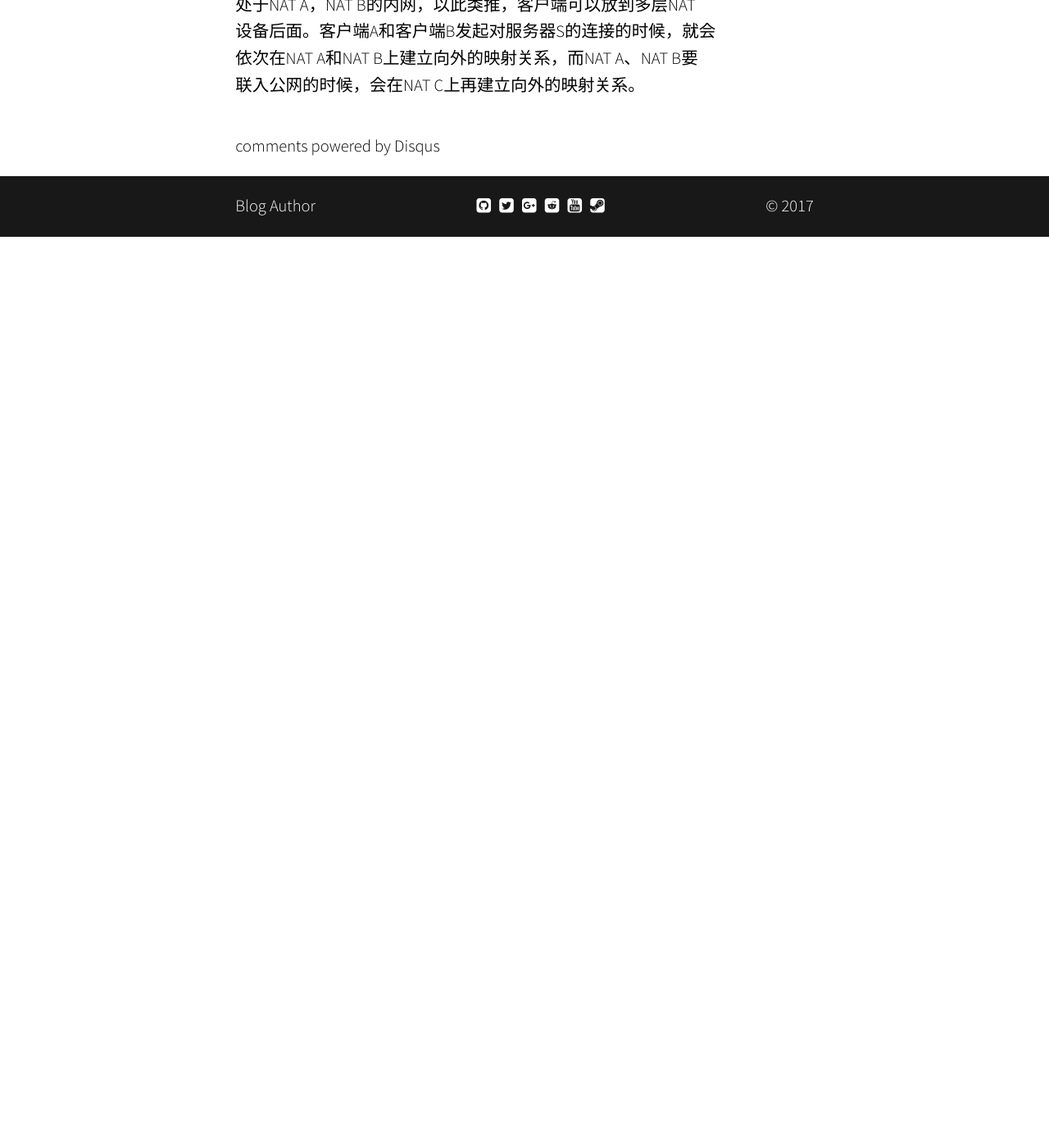
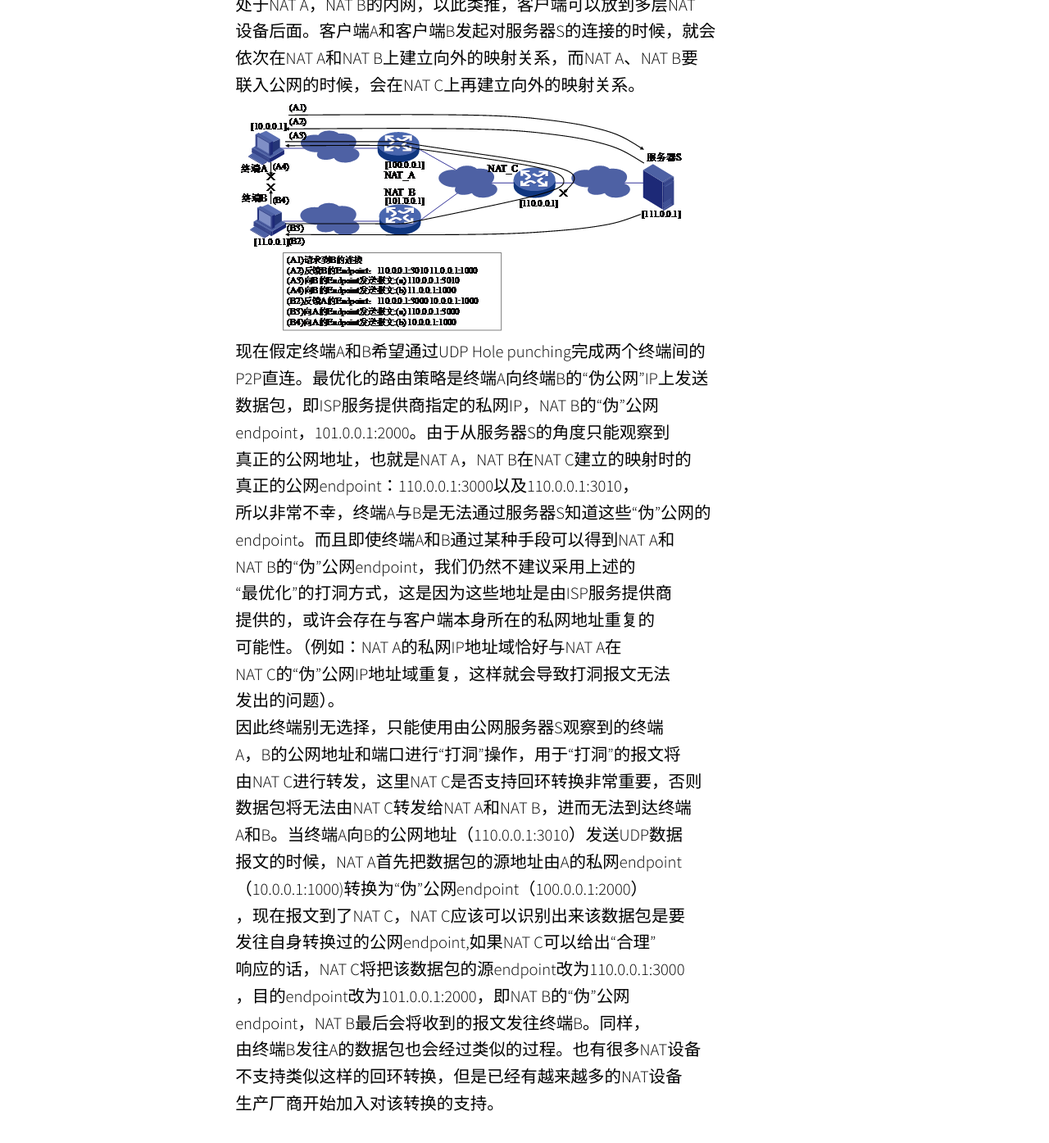
Before and after one commit to lxlenovostar/lix_blog, a Jekyll site: the page built from _posts/2017-08-03-udp-hole-punching.md, in a window 1280 px wide and 1400 px high, scrolled down 4840 px. Shown: the top 1395 px of the window at 82% size. Built offline with Jekyll 4.4.1, drawn with Linux system fonts in a browser that asks for light colours; nearby versions of some CDN libraries; some web fonts are replaced; comment, search, counter and statistics services are not loaded; before the commit the page ends 5129 px from its top, so only the background shows below that.

Commit message:
1.add udp hole punching

```diff
--- a/_posts/2017-08-03-udp-hole-punching.md
+++ b/_posts/2017-08-03-udp-hole-punching.md
@@ -109,3 +109,33 @@ IP地址的设备，而NAT A和NAT B所使用的“公网”IP地址，实际上
 设备后面。客户端A和客户端B发起对服务器S的连接的时候，就会
 依次在NAT A和NAT B上建立向外的映射关系，而NAT A、NAT B要
 联入公网的时候，会在NAT C上再建立向外的映射关系。
+![](https://raw.githubusercontent.com/lxlenovostar/lix_blog/gh-pages/images/2017-08-03-udp-hole-punching-8.png)
+现在假定终端A和B希望通过UDP Hole punching完成两个终端间的
+P2P直连。最优化的路由策略是终端A向终端B的“伪公网”IP上发送
+数据包，即ISP服务提供商指定的私网IP，NAT B的“伪”公网
+endpoint，101.0.0.1:2000。由于从服务器S的角度只能观察到
+真正的公网地址，也就是NAT A，NAT B在NAT C建立的映射时的
+真正的公网endpoint：110.0.0.1:3000以及110.0.0.1:3010，
+所以非常不幸，终端A与B是无法通过服务器S知道这些“伪”公网的
+endpoint。而且即使终端A和B通过某种手段可以得到NAT A和
+NAT B的“伪”公网endpoint，我们仍然不建议采用上述的
+“最优化”的打洞方式，这是因为这些地址是由ISP服务提供商
+提供的，或许会存在与客户端本身所在的私网地址重复的
+可能性。（例如：NAT A的私网IP地址域恰好与NAT A在
+NAT C的“伪”公网IP地址域重复，这样就会导致打洞报文无法
+发出的问题）。
+因此终端别无选择，只能使用由公网服务器S观察到的终端
+A，B的公网地址和端口进行“打洞”操作，用于“打洞”的报文将
+由NAT C进行转发，这里NAT C是否支持回环转换非常重要，否则
+数据包将无法由NAT C转发给NAT A和NAT B，进而无法到达终端
+A和B。当终端A向B的公网地址（110.0.0.1:3010）发送UDP数据
+报文的时候，NAT A首先把数据包的源地址由A的私网endpoint
+（10.0.0.1:1000)转换为“伪”公网endpoint（100.0.0.1:2000）
+，现在报文到了NAT C，NAT C应该可以识别出来该数据包是要
+发往自身转换过的公网endpoint,如果NAT C可以给出“合理”
+响应的话，NAT C将把该数据包的源endpoint改为110.0.0.1:3000
+，目的endpoint改为101.0.0.1:2000，即NAT B的“伪”公网
+endpoint，NAT B最后会将收到的报文发往终端B。同样，
+由终端B发往A的数据包也会经过类似的过程。也有很多NAT设备
+不支持类似这样的回环转换，但是已经有越来越多的NAT设备
+生产厂商开始加入对该转换的支持。
```
